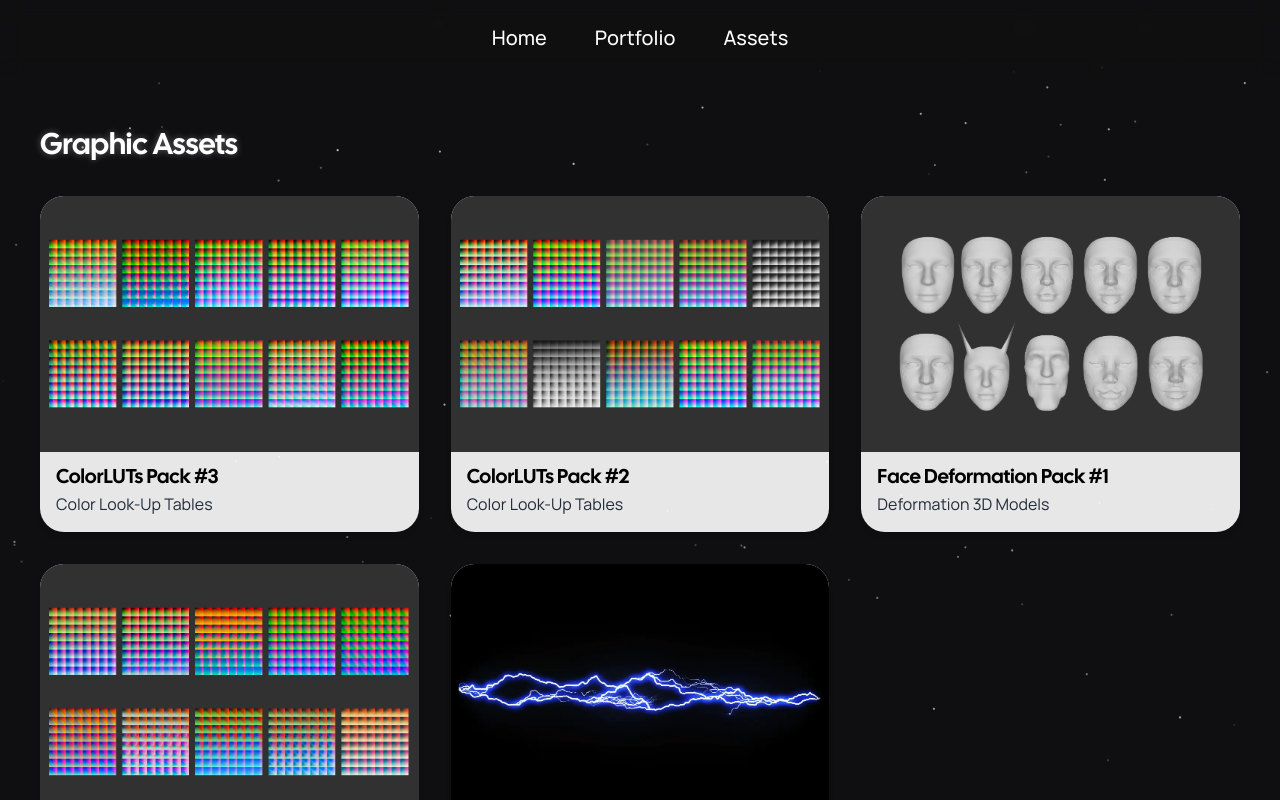
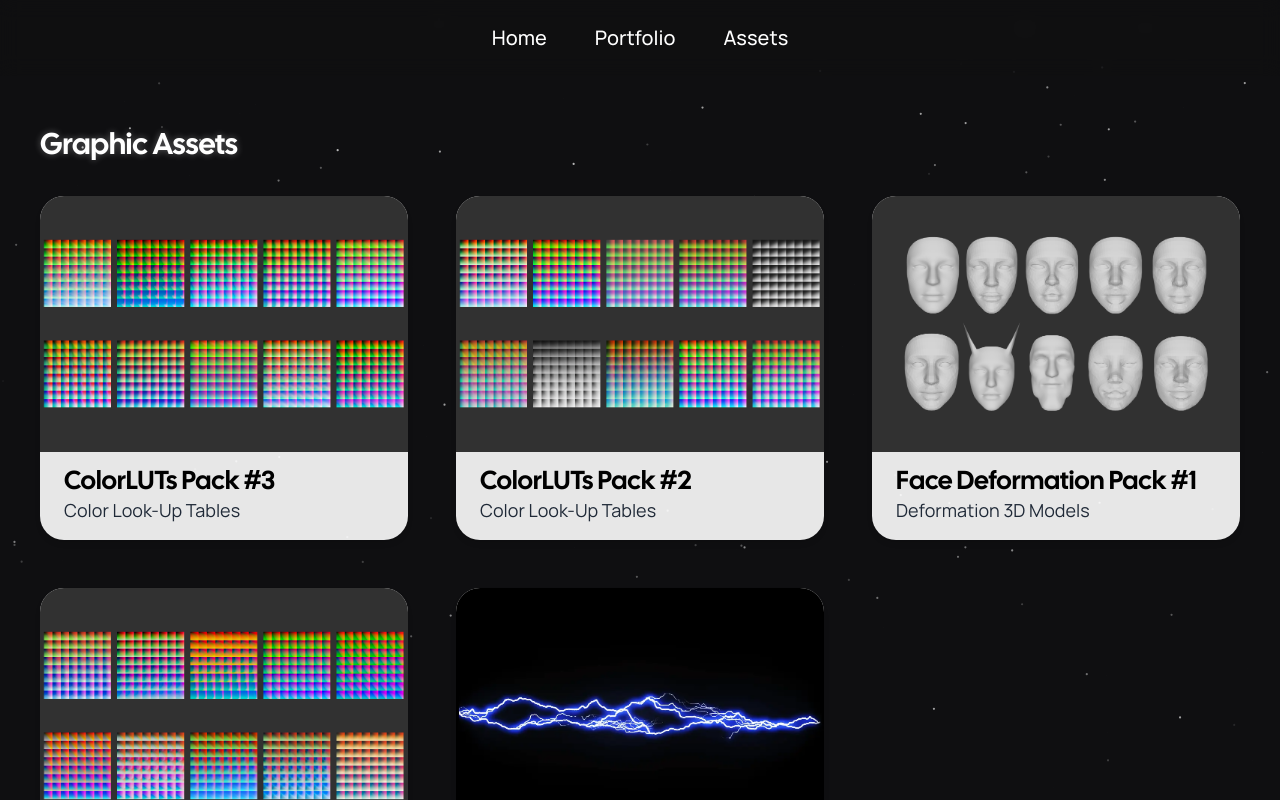
Before and after one commit to xicko/dashnyam, a Next.js app: page /assets in a window 1280 px wide. Shown: the top 800 px of the page. Built offline with nearby package versions, Linux system fonts and the light colour scheme.

Commit message:
increased gap between asset items in assets page, adjusted label size

```diff
--- a/pages/assets.tsx
+++ b/pages/assets.tsx
@@ -128,7 +128,7 @@ const GraphicAssetsPage: React.FC = () => {
 
         <ParticlesContainer/>
 
-        <div className="grid grid-cols-1 mx-10 md:grid-cols-2 lg:grid-cols-3 gap-8 md:mb-[400px] mb-[150px]">
+        <div className="grid grid-cols-1 mx-10 md:grid-cols-2 lg:grid-cols-3 gap-12 md:mb-[400px] mb-[150px]">
           {graphicAssets.map((asset) => (
             <AnimatedComponent key={asset.id}>
             <div
@@ -150,11 +150,11 @@ const GraphicAssetsPage: React.FC = () => {
                   />
                 </div>
 
-                <h2 className="font-[CalSans] text-xl text-black font-bold mt-3 px-4">
+                <h2 className="font-[CalSans] md:text-[26px] text-xl text-black font-bold md:mt-4 mt-3 px-6">
                   {asset.title}
                 </h2>
 
-                <p className="text-gray-800 px-4">{asset.shortDescription}</p>
+                <p className="text-gray-800 md:text-lg px-6">{asset.shortDescription}</p>
               </div>
             </div>
             </AnimatedComponent>
```
